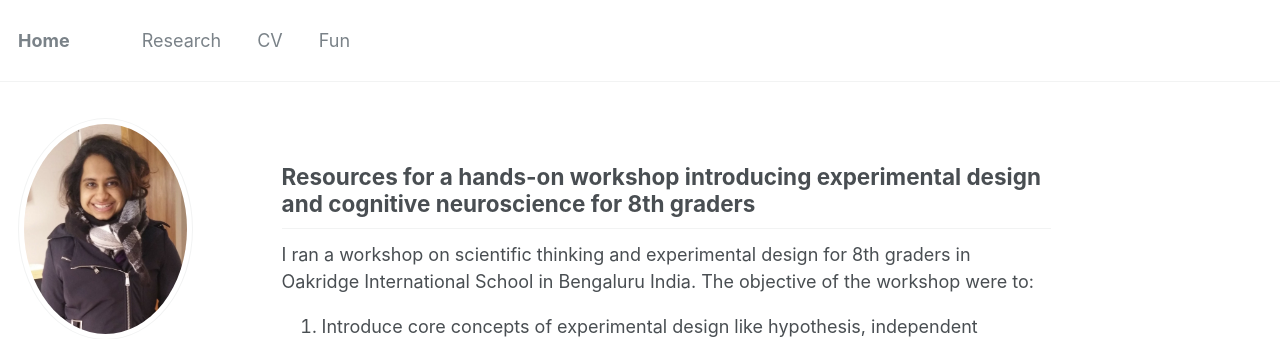
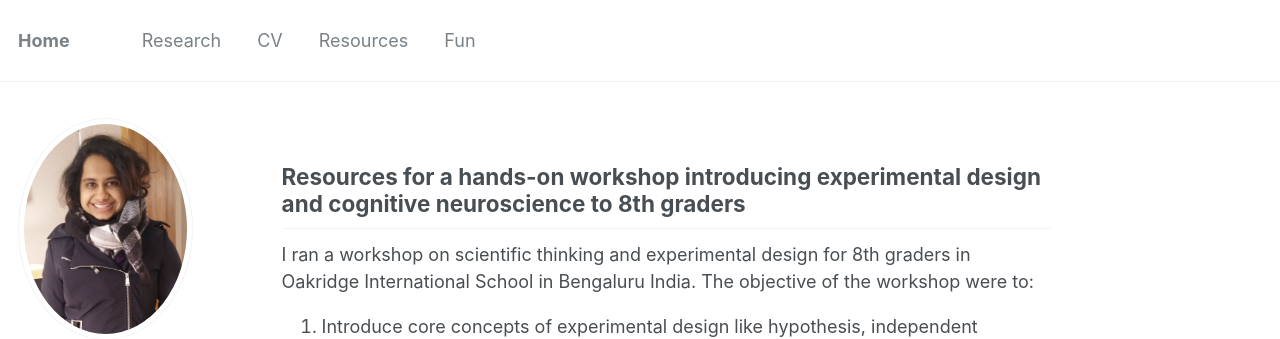
Before and after one commit to grushaprasad/grushaprasad.github.io, a Jekyll site: the page built from _pages/resources.html, in a window 1280 px wide and 989 px high. Shown: the top 339 px of the window. Built offline with Jekyll 4.4.1, drawn with Linux system fonts in a browser that asks for light colours.

Commit message:
updated resources

```diff
--- a/_data/navigation.yml
+++ b/_data/navigation.yml
@@ -6,5 +6,8 @@ main:
   - title: "CV"
     url: /cv/
 
+  - title: "Resources"
+    url: /resources/
+
   - title: "Fun"
     url: /fun/
--- a/_pages/resources.html
+++ b/_pages/resources.html
@@ -2,7 +2,7 @@
 permalink: /resources/
 ---
 
-<h2> Resources for a hands-on workshop introducing experimental design and cognitive neuroscience for 8th graders </h2>
+<h2> Resources for a hands-on workshop introducing experimental design and cognitive neuroscience to 8th graders </h2>
 
 I ran a workshop on scientific thinking and experimental design for 8th graders in Oakridge International School in Bengaluru India. The objective of the workshop were to:
 
```
